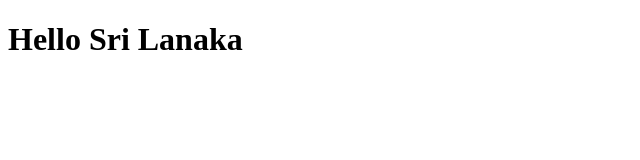
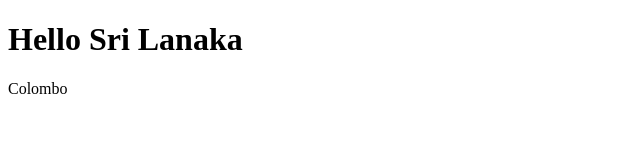
Before and after one commit to PasinduPrabuddaSL/mygitProject, a plain HTML site: page index.html in a window 1280 px wide. Shown: the full height of the page, 0-640 px from the left. Drawn offline with Linux system fonts and the light colour scheme.

Commit message:
Update index.html

```diff
--- a/index.html
+++ b/index.html
@@ -7,5 +7,6 @@
 </head>
 <body>
     <h1>Hello Sri Lanaka</h1>
+    <p>Colombo</p>
 </body>
 </html>
```
